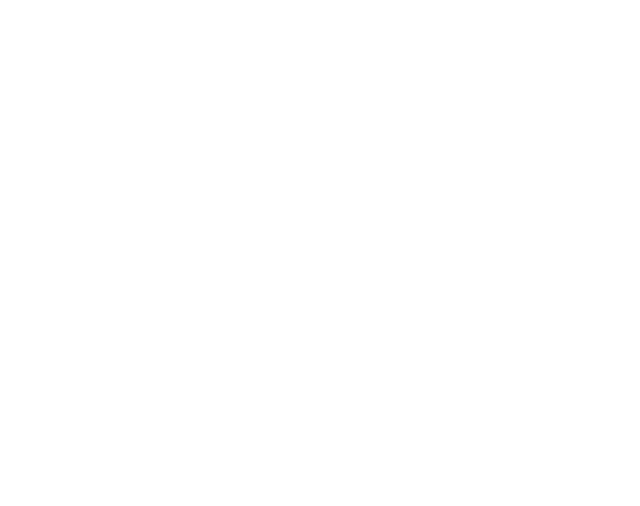
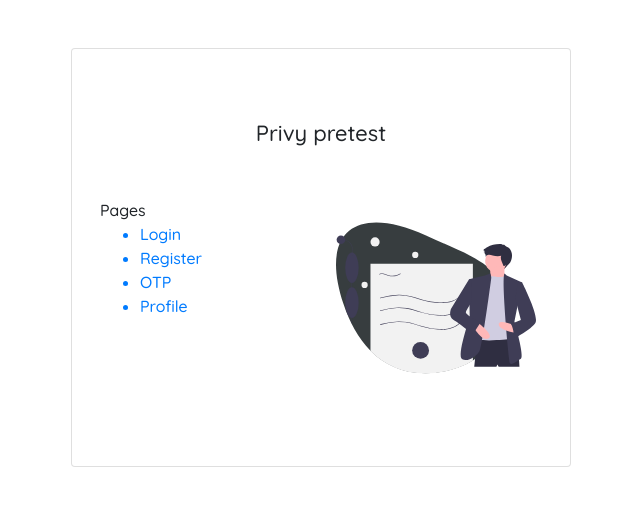
Before and after one commit to danielwetan/privy-frontend-pretest, a React (Create React App) app: page / in a window 1280 px wide. Shown: the top 506 px of the page, without its empty margins (319-959 px from the left). Built offline with nearby package versions, Linux system fonts and the light colour scheme.

Commit message:
feature: 404 Page

```diff
--- a/public/index.html
+++ b/public/index.html
@@ -1,43 +1,20 @@
 <!DOCTYPE html>
 <html lang="en">
+
 <head>
   <meta charset="utf-8" />
   <link rel="icon" href="%PUBLIC_URL%/favicon.ico" />
   <meta name="viewport" content="width=device-width, initial-scale=1" />
   <meta name="theme-color" content="#000000" />
-    <meta
-      name="description"
-      content="Web site created using create-react-app"
-    />
+  <meta name="description" content="Web site created using create-react-app" />
   <link rel="apple-touch-icon" href="%PUBLIC_URL%/logo192.png" />
-    <!--
-      manifest.json provides metadata used when your web app is installed on a
-      user's mobile device or desktop. See https://developers.google.com/web/fundamentals/web-app-manifest/
-    -->
   <link rel="manifest" href="%PUBLIC_URL%/manifest.json" />
-    <!--
-      Notice the use of %PUBLIC_URL% in the tags above.
-      It will be replaced with the URL of the `public` folder during the build.
-      Only files inside the `public` folder can be referenced from the HTML.
+  <title>Privy pretest</title>
+</head>
 
-      Unlike "/favicon.ico" or "favicon.ico", "%PUBLIC_URL%/favicon.ico" will
-      work correctly both with client-side routing and a non-root public URL.
-      Learn how to configure a non-root public URL by running `npm run build`.
-    -->
-    <title>React App</title>
-  </head>
 <body>
   <noscript>You need to enable JavaScript to run this app.</noscript>
   <div id="root"></div>
-    <!--
-      This HTML file is a template.
-      If you open it directly in the browser, you will see an empty page.
+</body>
 
-      You can add webfonts, meta tags, or analytics to this file.
-      The build step will place the bundled scripts into the <body> tag.
-
-      To begin the development, run `npm start` or `yarn start`.
-      To create a production bundle, use `npm run build` or `yarn build`.
-    -->
-  </body>
 </html>
--- a/src/pages/Login.js
+++ b/src/pages/Login.js
@@ -1,5 +1,5 @@
 import React, { useState } from 'react';
-import Button from '../components/Public/Button';
+import Button from '../components/Button';
 import '../App.css';
 // import axios from 'axios';
 import { Link } from 'react-router-dom';
--- /dev/null
+++ b/src/pages/PageNotFound.js
@@ -0,0 +1,51 @@
+import React from 'react';
+import '../App.css';
+// import axios from 'axios';
+import { Link } from 'react-router-dom';
+import Button from '../components/Button';
+
+import image from '../assets/images/hiring2.svg';
+
+const PageNotFound = () => {
+  return (
+    <div className="container d-flex justify-content-center mt-5">
+      <div className="row">
+
+        <div class="col-12">
+          <div class="card main-card py-5 px-2">
+            <div class="card-body">
+              <div class="text-center">
+                <span style={{ fontSize: "22px" }}>Privy pretest</span>
+              </div>
+              <div class="row mt-5">
+                <div class="col-6">
+                  <span>Pages</span>
+                  <ul>
+                    <Link to="/auth/login">
+                      <li>Login</li>
+                    </Link>
+                    <Link to="/auth/register">
+                      <li>Register</li>
+                    </Link>
+                    <Link to="/auth/otp">
+                      <li>OTP</li>
+                    </Link>
+                    <Link to="/auth/login">
+                      <li>Profile</li>
+                    </Link>
+                  </ul>
+                </div>
+                <div class="col-6">
+                  <img src={image} class="card-img-top img-fluid" style={{ height: "200px", width: "200px" }} alt="background" />
+                </div>
+              </div>
+            </div>
+          </div>
+        </div>
+
+      </div>
+    </div >
+  )
+}
+
+export default PageNotFound;
--- a/src/pages/Register.js
+++ b/src/pages/Register.js
@@ -1,5 +1,5 @@
 import React, { useState } from 'react';
-import Button from '../components/Public/Button';
+import Button from '../components/Button';
 import '../App.css';
 import { Link } from 'react-router-dom';
 // import axios from 'axios';
--- a/src/routes/index.js
+++ b/src/routes/index.js
@@ -2,6 +2,7 @@ import Register from '../pages/Register';
 import Login from '../pages/Login';
 import Otp from '../pages/Otp';
 import Profile from '../pages/Profile';
+import PageNotFound from '../pages/PageNotFound';
 
 const Routes = [
   {
@@ -23,6 +24,11 @@ const Routes = [
     name: 'Profile',
     path: '/profile',
     component: Profile,
+  },
+  {
+    name: 'PageNotFound',
+    path: '*',
+    component: PageNotFound,
   }
 ]
 
```
Also changed, not shown: src/assets/images/hiring.svg (added), src/assets/images/hiring2.svg (added), src/components/Button.js (renamed from src/components/Public/Button.js), src/components/Public.css (renamed from src/components/Public/Public.css). Lines whose indentation alone changed are shown as unchanged.
